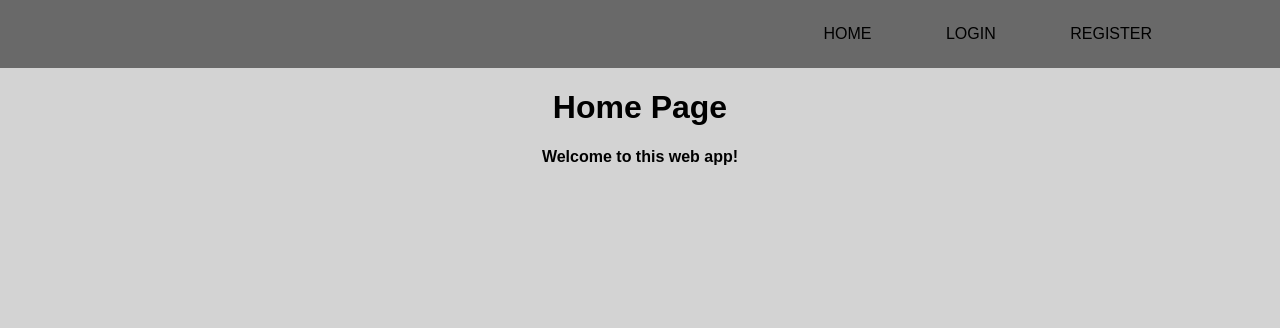
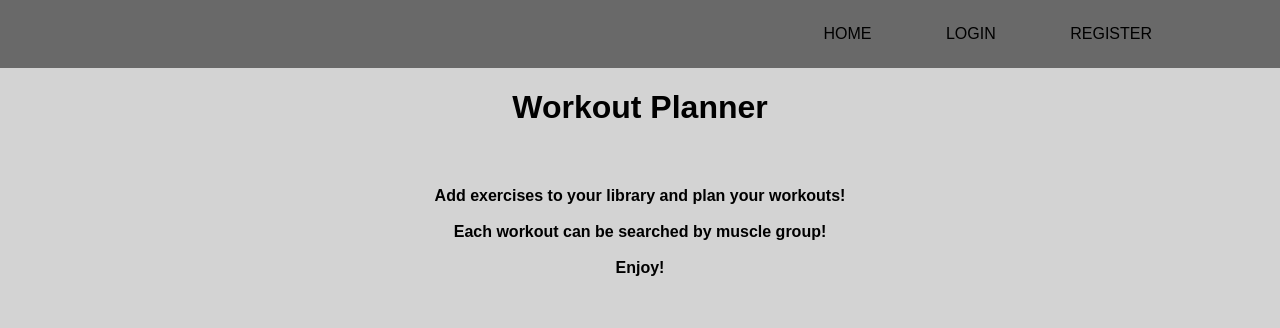
Before and after one commit to eoghanwinters/Individual-Project, a Flask app: page / in a window 1280 px wide. Shown: the top 328 px of the page. Run offline with Flask 2, Linux system fonts and the light colour scheme.

Commit message:
Full Completed Application

```diff
--- a/application/templates/home.html
+++ b/application/templates/home.html
@@ -1,5 +1,6 @@
 {% extends "layout.html" %}
 {% block bc %}
-	<h1>Home Page</h1>
-	<h4>Welcome to this web app!</h4>
+	<h1>Workout Planner</h1>
+	<br>
+	<h4>Add exercises to your library and plan your workouts!<br><br>Each workout can be searched by muscle group!<br><br>Enjoy!</h4>
 {% endblock bc %}
```
Also changed, not shown: application/site.db, application/static/picture_uploads/barbell-military-press.png (added), 2 other files.
